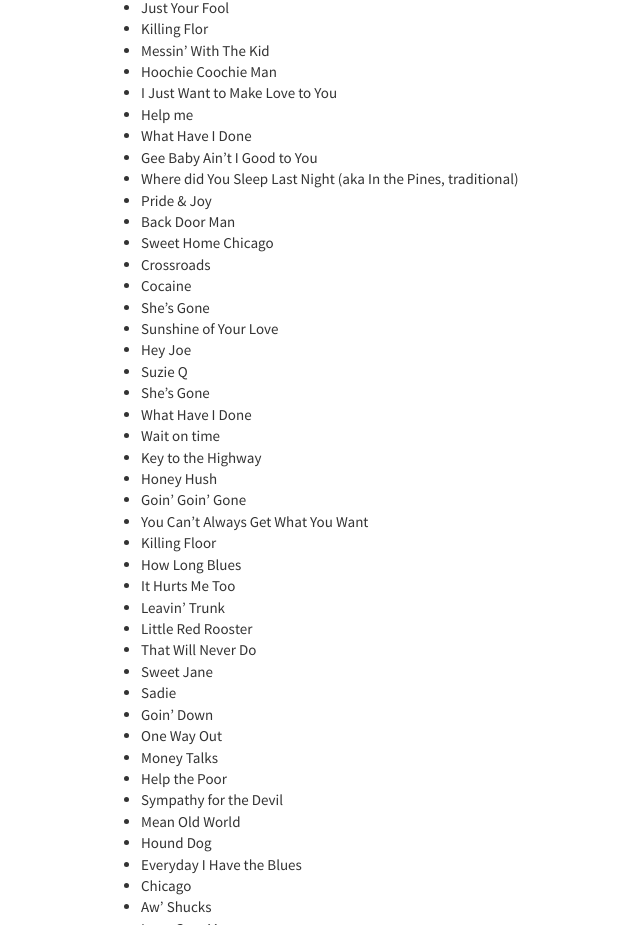
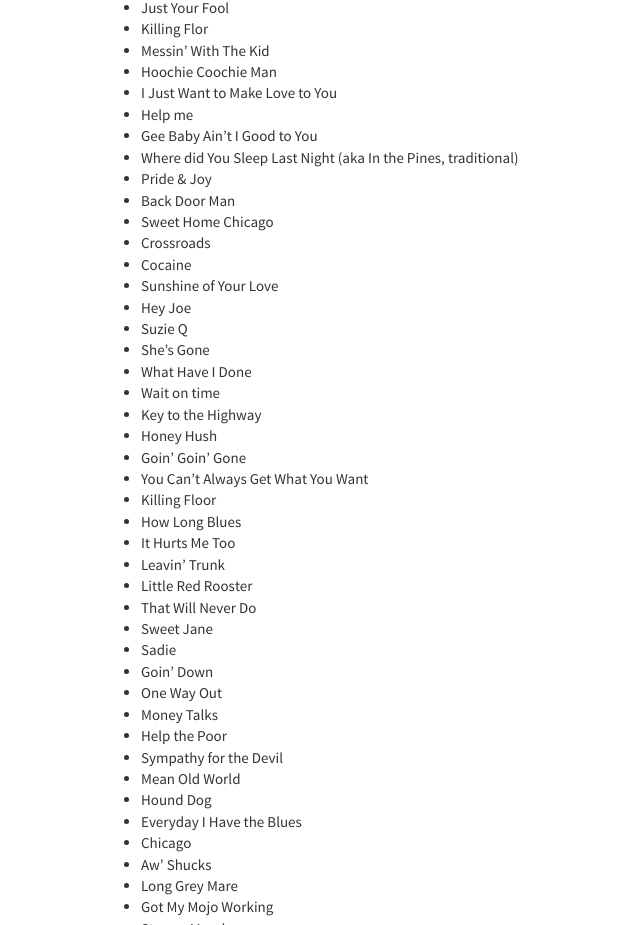
Before and after one commit to datakolektiv/art_n_blues, a plain HTML site: page setlist.html in a window 1280 px wide. Shown: the part 922-1847 px from the top of the page, without its empty margins (84-724 px from the left). Drawn offline with nearby package versions, Linux system fonts and the light colour scheme; some packages are replaced by stand-ins of ours.

Commit message:
duplicates

```diff
--- a/setlist.html
+++ b/setlist.html
@@ -308,7 +308,6 @@ new additions are welcome!</p>
 <li>Hoochie Coochie Man</li>
 <li>I Just Want to Make Love to You</li>
 <li>Help me</li>
-<li>What Have I Done</li>
 <li>Gee Baby Ain’t I Good to You</li>
 <li>Where did You Sleep Last Night (aka In the Pines, traditional)</li>
 <li>Pride &amp; Joy</li>
@@ -316,7 +315,6 @@ new additions are welcome!</p>
 <li>Sweet Home Chicago</li>
 <li>Crossroads</li>
 <li>Cocaine</li>
-<li>She’s Gone</li>
 <li>Sunshine of Your Love</li>
 <li>Hey Joe</li>
 <li>Suzie Q</li>
```
